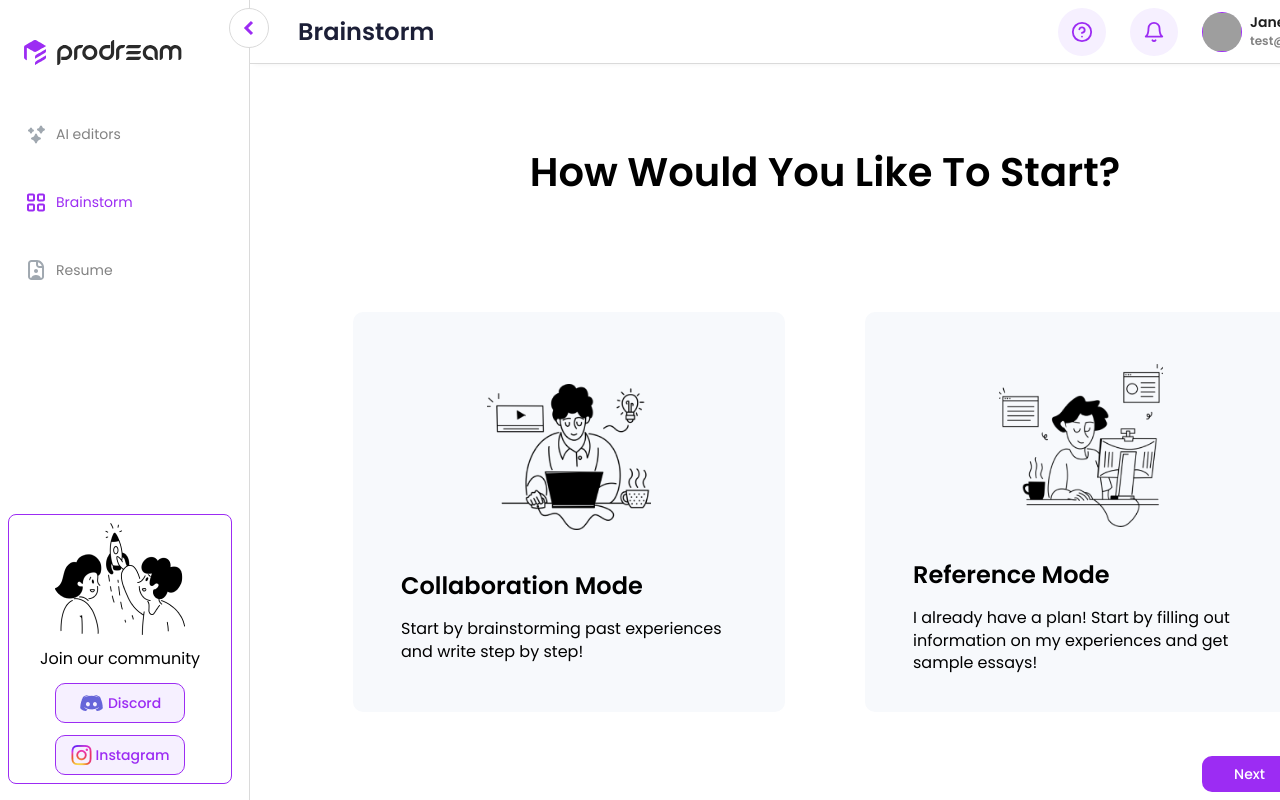
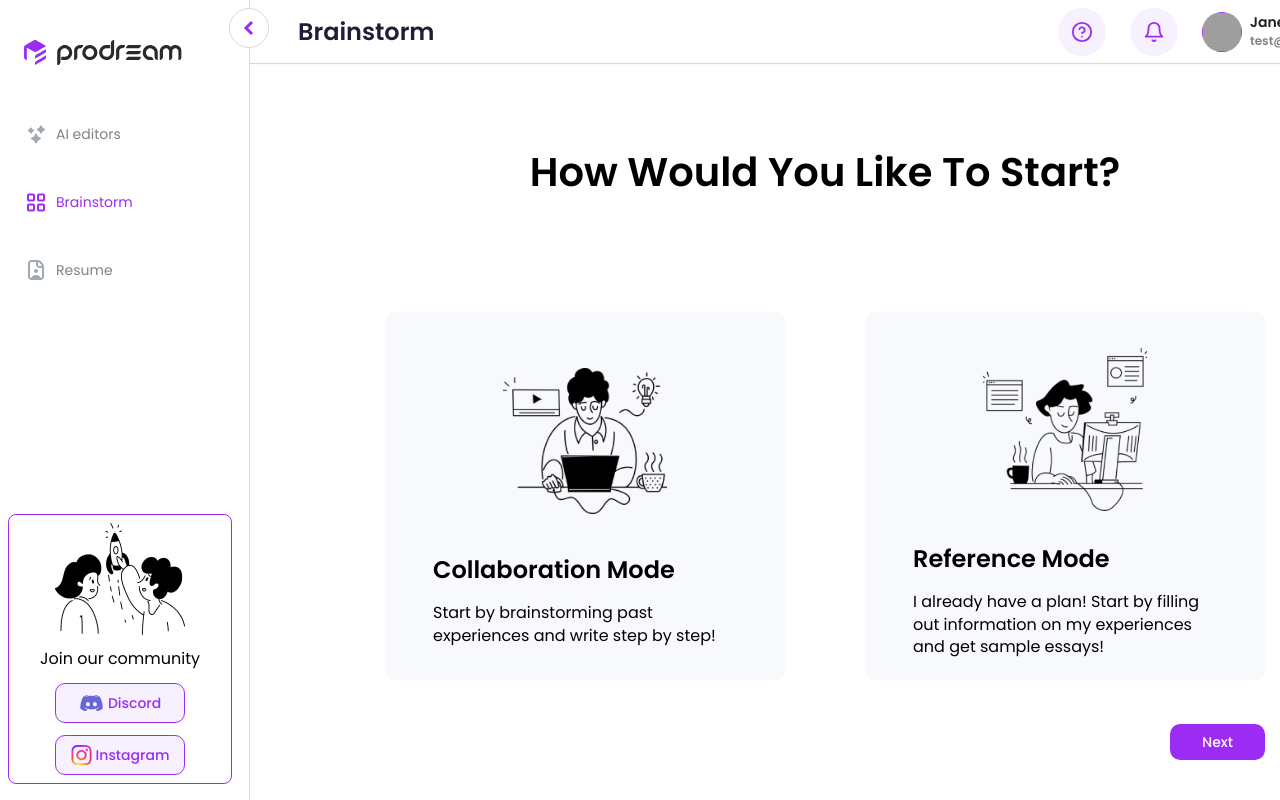
Before and after one commit to zhengx55/prodreamv2, a Next.js app: page /writtingpal/brainstorm/1/chat in a window 1280 px wide. Shown: the top 800 px of the page. Built offline with nearby package versions, Linux system fonts and the light colour scheme; grey boxes are pictures that could not be loaded.

Commit message:
size adjust

```diff
--- a/app/globals.css
+++ b/app/globals.css
@@ -179,7 +179,7 @@
   }
 
   .chat-mode {
-    @apply flex hover:opacity-50 cursor-pointer flex-col items-center justify-center rounded-[10px] bg-hover-100 md:h-[25rem] gap-y-4 md:w-[27rem] px-12
+    @apply flex hover:opacity-50 cursor-pointer flex-col items-center justify-center rounded-[10px] bg-hover-100 md:h-[23rem] gap-y-4 md:w-[25rem] px-12
   }
 }
 
```
